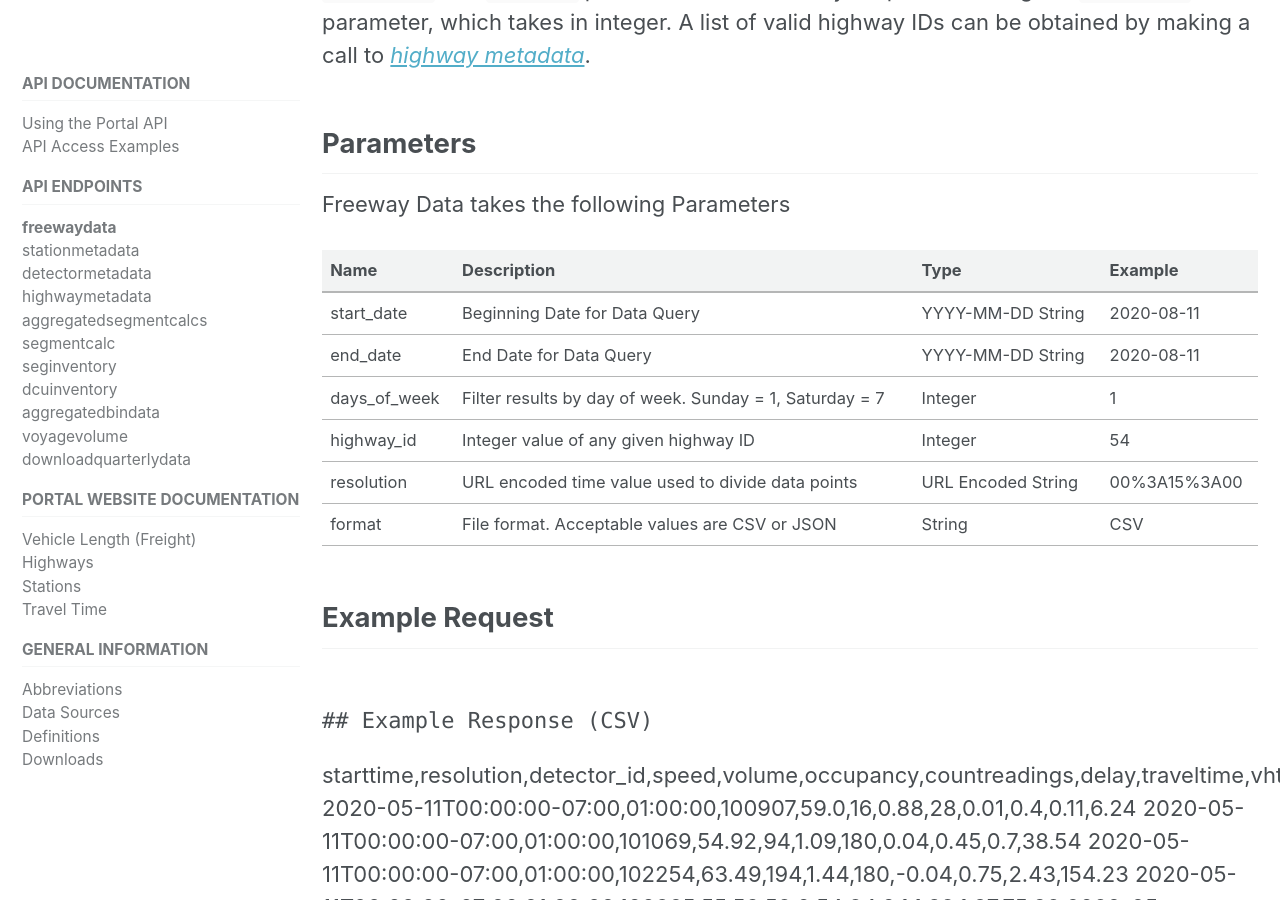
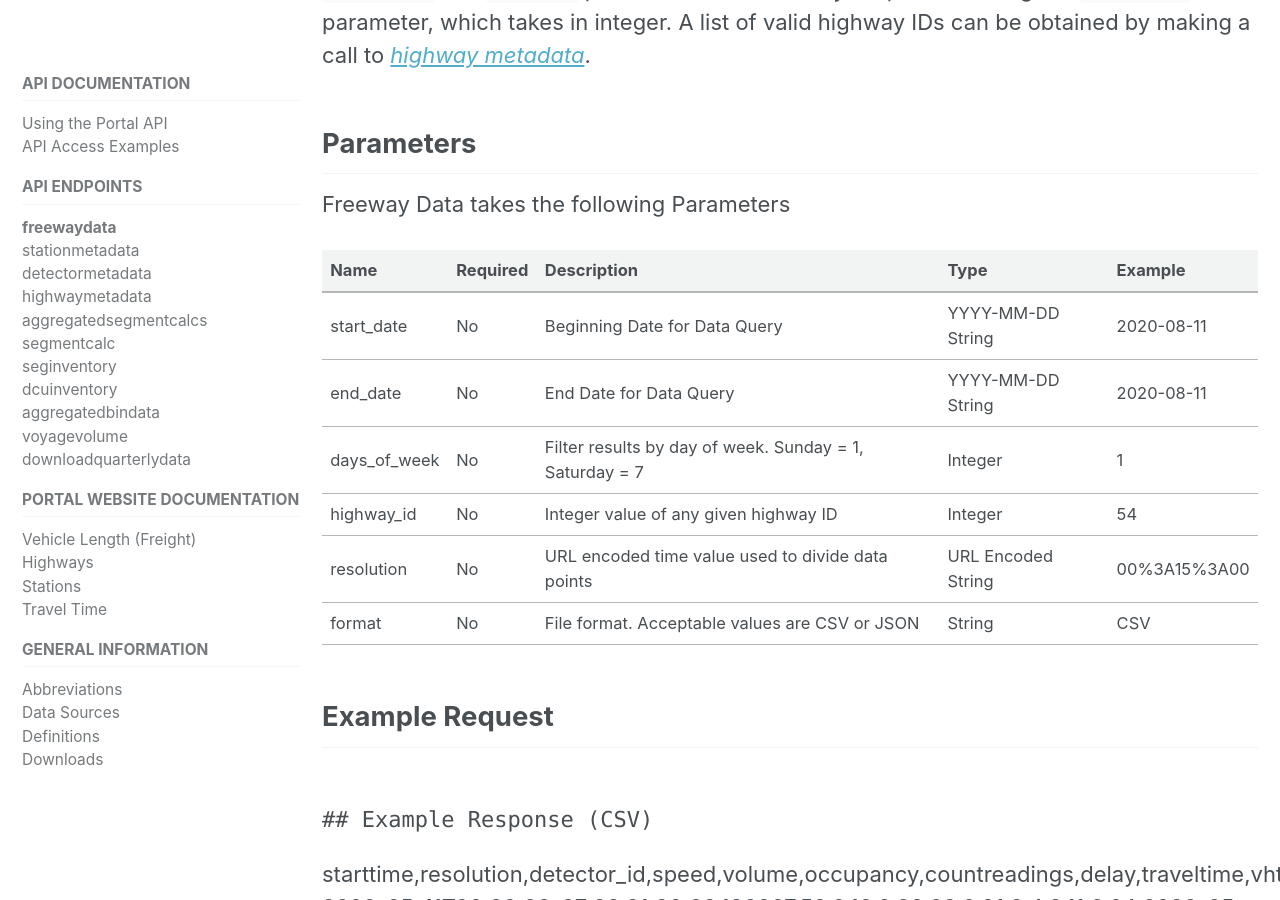
Before and after one commit to adus/portal-documentation, a Jekyll site: the page built from _documents/freewaydata.md, in a window 1280 px wide and 900 px high, scrolled down 256 px. Built offline with Jekyll 4.4.1, drawn with Linux system fonts in a browser that asks for light colours; nearby versions of some CDN libraries.

Commit message:
Update freewaydata.md
Formatting and Standardization.
Added Required field back in, on realization that there are API calls in which some parameters are required, and that all tables should therefore have a Required column.

````diff
--- a/_documents/freewaydata.md
+++ b/_documents/freewaydata.md
@@ -5,14 +5,14 @@
 ## Parameters
 Freeway Data takes the following Parameters
 
-| Name         | Description                                                            | Type                  | Example      |
-| ------------ | ---------------------------------------------------------------------- | --------------------- | ------------ |
-| start_date   | Beginning Date for Data Query                                          | YYYY-MM-DD String     | 2020-08-11   |
-| end_date     | End Date for Data Query                                                | YYYY-MM-DD String     | 2020-08-11   |
-| days_of_week | Filter results by day of week. Sunday = 1, Saturday = 7                | Integer               | 1            |
-| highway_id   | Integer value of any given highway ID                                  | Integer               | 54           |
-| resolution   | URL encoded time value used to divide data points                      | URL Encoded String    | 00%3A15%3A00 |
-| format       | File format. Acceptable values are CSV or JSON                         | String                | CSV          |
+| Name         | Required | Description                                                            | Type                  | Example      |
+| ------------ | -------- | ---------------------------------------------------------------------- | --------------------- | ------------ |
+| start_date   | No       | Beginning Date for Data Query                                          | YYYY-MM-DD String     | 2020-08-11   |
+| end_date     | No       | End Date for Data Query                                                | YYYY-MM-DD String     | 2020-08-11   |
+| days_of_week | No       | Filter results by day of week. Sunday = 1, Saturday = 7                | Integer               | 1            |
+| highway_id   | No       | Integer value of any given highway ID                                  | Integer               | 54           |
+| resolution   | No       | URL encoded time value used to divide data points                      | URL Encoded String    | 00%3A15%3A00 |
+| format       | No       | File format. Acceptable values are CSV or JSON                         | String                | CSV          |
 
 ## Example Request
 ```http://new.portal.its.pdx.edu:8080/highways/api/freewaydata/?start_date=2020-05-10&end_date=2020-05-16&days_of_week=2&days_of_week=5&highway_id=3&resolution=00%3A60%3A00&format=csv```
````
